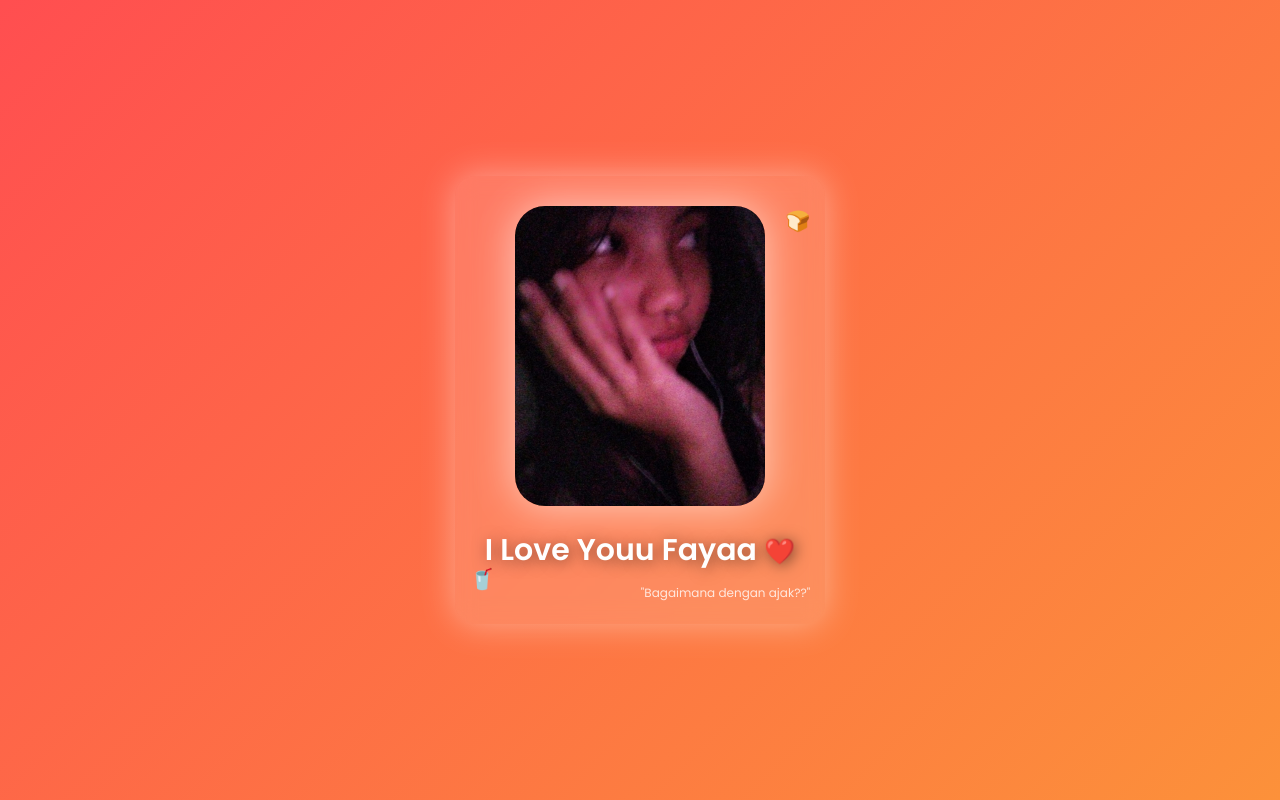
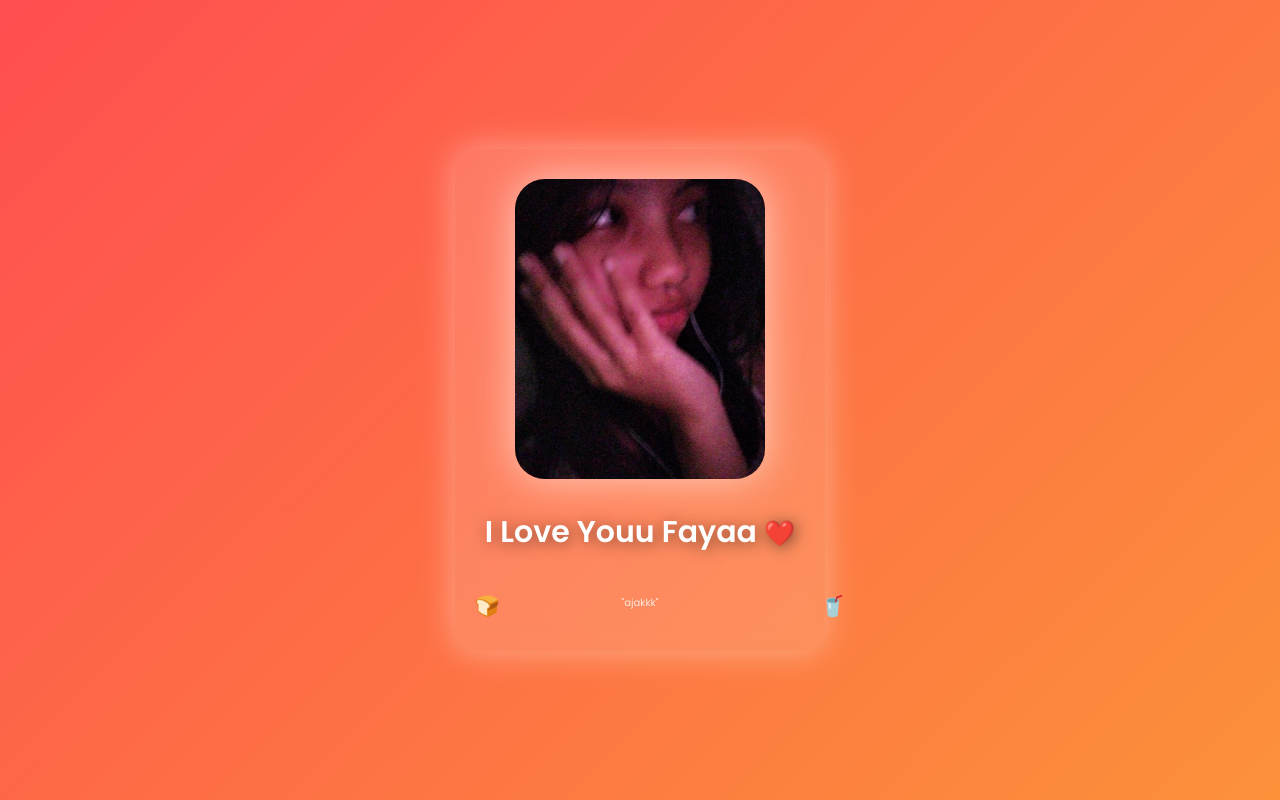
Before and after one commit to fazz270609/symmetrical-waddle, a plain HTML site: page index.html in a window 1280 px wide. Drawn offline with Linux system fonts and the light colour scheme.

Commit message:
Update index.html

```diff
--- a/index.html
+++ b/index.html
@@ -27,6 +27,10 @@
             backdrop-filter: blur(10px);
             animation: fadeIn 1.5s ease-in-out;
             position: relative;
+            display: flex;
+            flex-direction: column;
+            align-items: center;
+            gap: 10px;
         }
 
         @keyframes fadeIn {
@@ -51,7 +55,6 @@
         .title {
             font-size: 30px;
             font-weight: 700;
-            margin-top: 15px;
             text-shadow: 2px 2px 15px rgba(0, 0, 0, 0.5);
         }
 
@@ -61,39 +64,40 @@
         }
 
         .small-text {
-            font-size: 12px;
+            font-size: 10px; /* Dikecilkan */
             opacity: 0.8;
+        }
+
+        .emoji-container {
+            width: 100%;
+            display: flex;
+            justify-content: space-between;
             position: absolute;
             bottom: 10px;
-            right: 15px;
+            left: 0;
+            right: 0;
+            padding: 0 20px;
         }
 
         .emoji {
             font-size: 20px;
-            position: absolute;
-            top: 10px;
-            right: 15px;
-        }
-
-        .emoji2 {
-            font-size: 20px;
-            position: absolute;
-            bottom: 10px;
-            left: 15px; /* Pindahkan Pop Ice ke kiri bawah */
         }
     </style>
 </head>
 <body>
 
     <div class="container">
-        <!-- GANTI URL INI DENGAN LINK RAW GITHUB -->
         <img src="https://raw.githubusercontent.com/fazz270609/symmetrical-waddle/main/faya.png"
              alt="Faya" class="profile-pic">
 
         <h1 class="title">I Love Youu Fayaa <span class="heart">❤️</span></h1>
-        <p class="small-text">"Bagaimana dengan ajak??"</p>
-        <p class="emoji">🍞</p> <!-- Roti Goreng -->
-        <p class="emoji2">🥤</p> <!-- Pop Ice sekarang di kiri bawah -->
+        <p class="small-text">"ajakkk"</p> <!-- Teks diperbarui dan ukurannya lebih kecil -->
+
+        <!-- Roti Goreng di kiri, Pop Ice di kanan -->
+        <div class="emoji-container">
+            <p class="emoji">🍞</p>
+            <p class="emoji">🥤</p>
+        </div>
     </div>
 
 </body>
```
